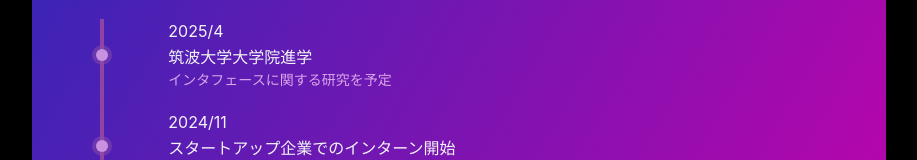
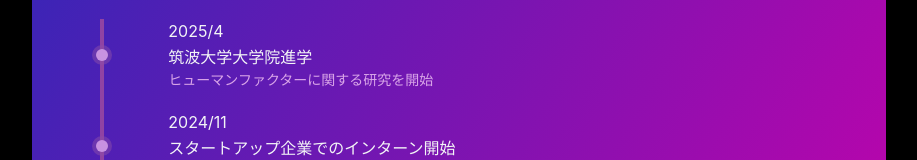
Before and after one commit to t4ni-XP/profile-page, a Next.js app: page /jp in a window 1280 px wide. Shown: the part 924-1084 px from the top of the page, without its empty margins (181-1098 px from the left). Built offline with nearby package versions, Linux system fonts and the light colour scheme.

Commit message:
update career

```diff
--- a/src/app/components/careerJp.tsx
+++ b/src/app/components/careerJp.tsx
@@ -10,7 +10,7 @@
     {
       year: '2025/4',
       title: '筑波大学大学院進学',
-      description: 'インタフェースに関する研究を予定',
+      description: 'ヒューマンファクターに関する研究を開始',
     },
     {
       year: '2024/11',
```
